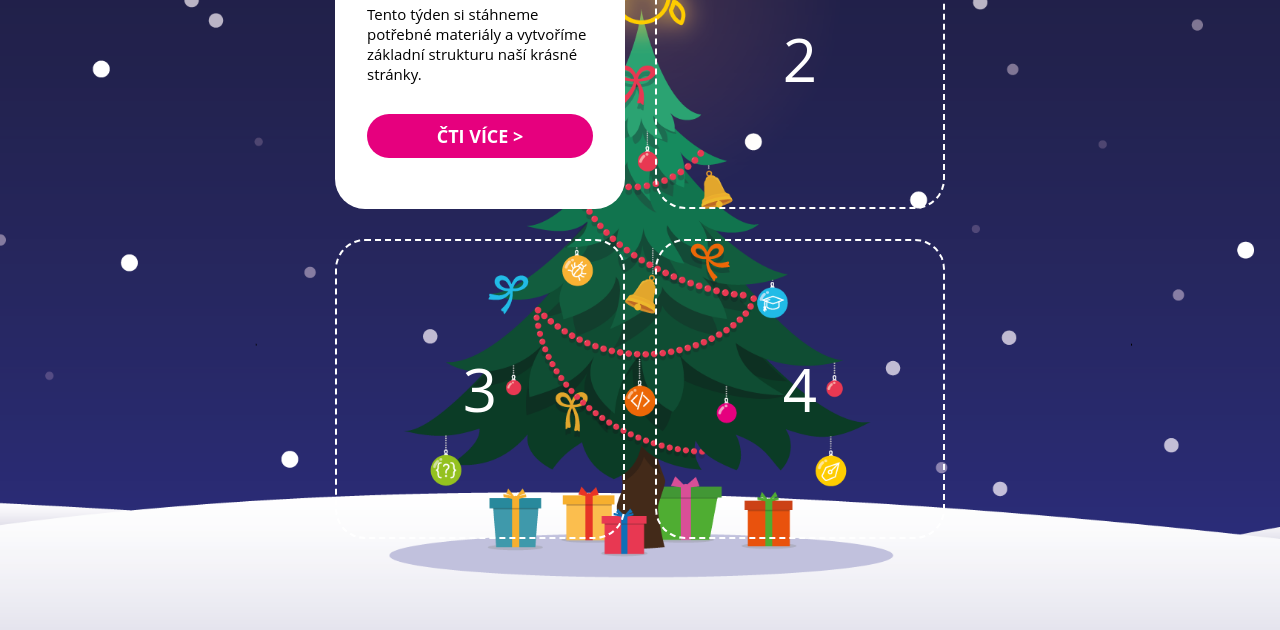
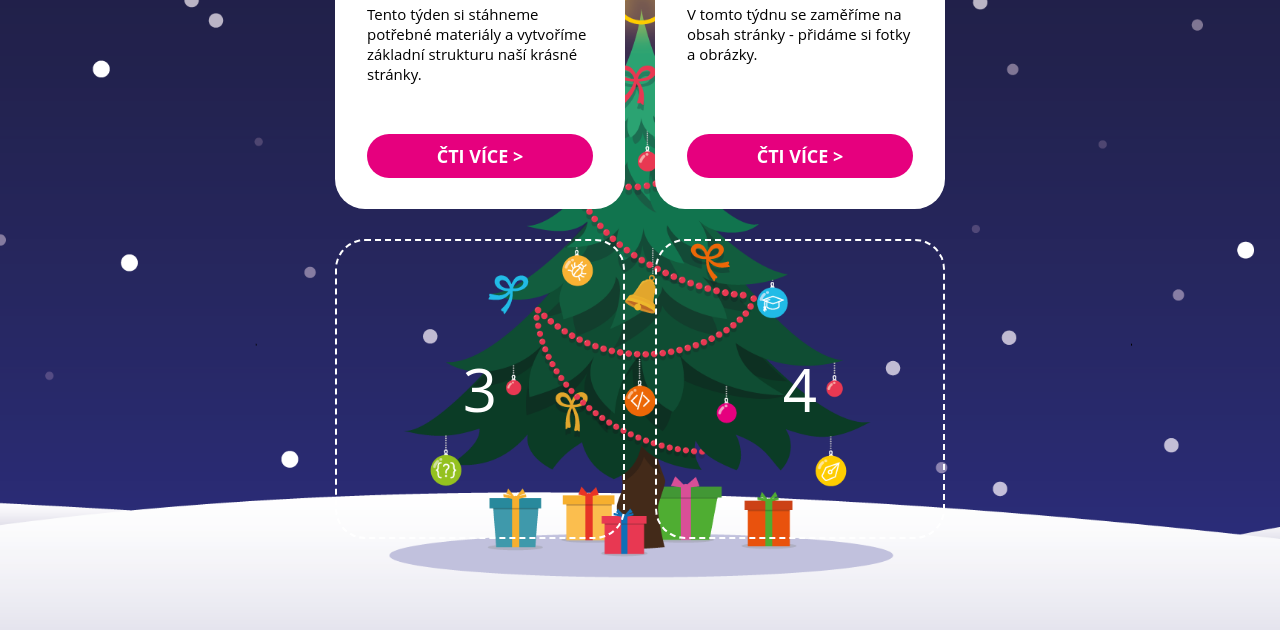
Before and after one commit to aellopos/Codemas-2020-landing-page, a plain HTML site: page index.html in a window 1280 px wide. Shown: the part 170-800 px from the top of the page. Drawn offline with Linux system fonts and the light colour scheme.

Commit message:
2. advent added

```diff
--- a/index.html
+++ b/index.html
@@ -18,11 +18,19 @@
                 <p>
                     Tento týden si stáhneme potřebné materiály a vytvoříme základní strukturu naší krásné stránky.
                 </p>
-                <a href="https://www.czechitas.cz/cs/co-delame/chci-se-ucit-online/kurzy/codemas2020/1-advent">ČTI VÍCE ></a>
+                <a href="https://www.czechitas.cz/cs/co-delame/chci-se-ucit-online/kurzy/codemas2020/1-advent">ČTI VÍCE
+                    ></a>
             </div>
         </div>
-        <div class="advent-item">
-            2
+        <div class="advent-item bg-color-white">
+            <div class="advent-item-content">
+                <h2>2. ADVENT</h2>
+                <p>
+                    V tomto týdnu se zaměříme na obsah stránky - přidáme si fotky a obrázky.
+                </p>
+                <a href="https://www.czechitas.cz/cs/co-delame/chci-se-ucit-online/kurzy/codemas2020/1-advent">ČTI VÍCE
+                    ></a>
+            </div>
         </div>
         <div class="advent-item">
             3
--- a/style.css
+++ b/style.css
@@ -29,6 +29,10 @@ body {
     border-radius: 30px;
     flex: 1 0 40%;
     font-size: 60px;
+}
+
+.advent-item-content p {
+    height: 100px;
 }
 
 h2 {
```
